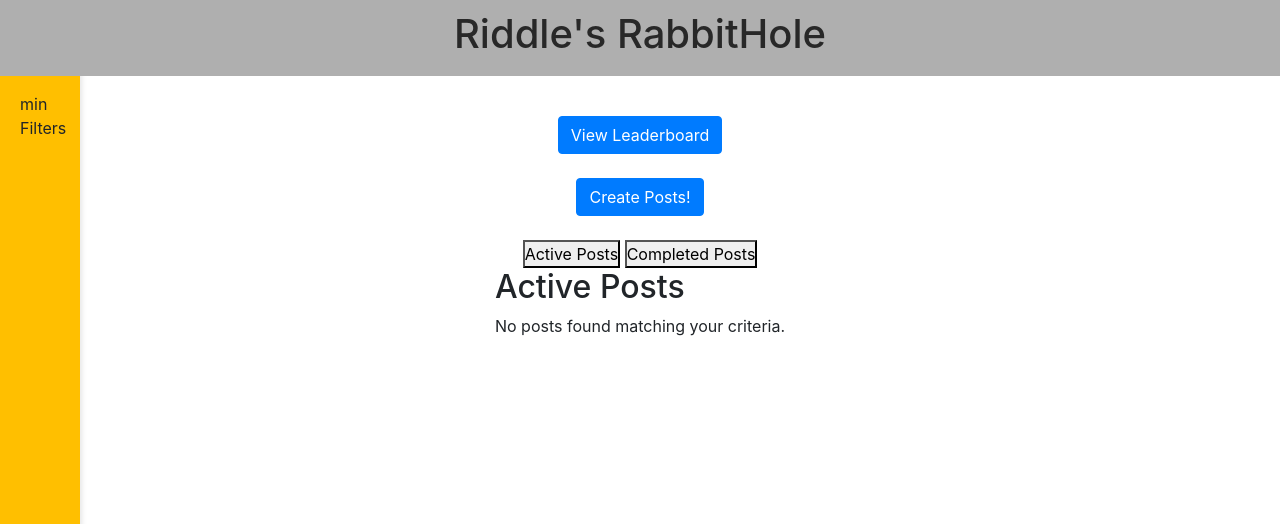
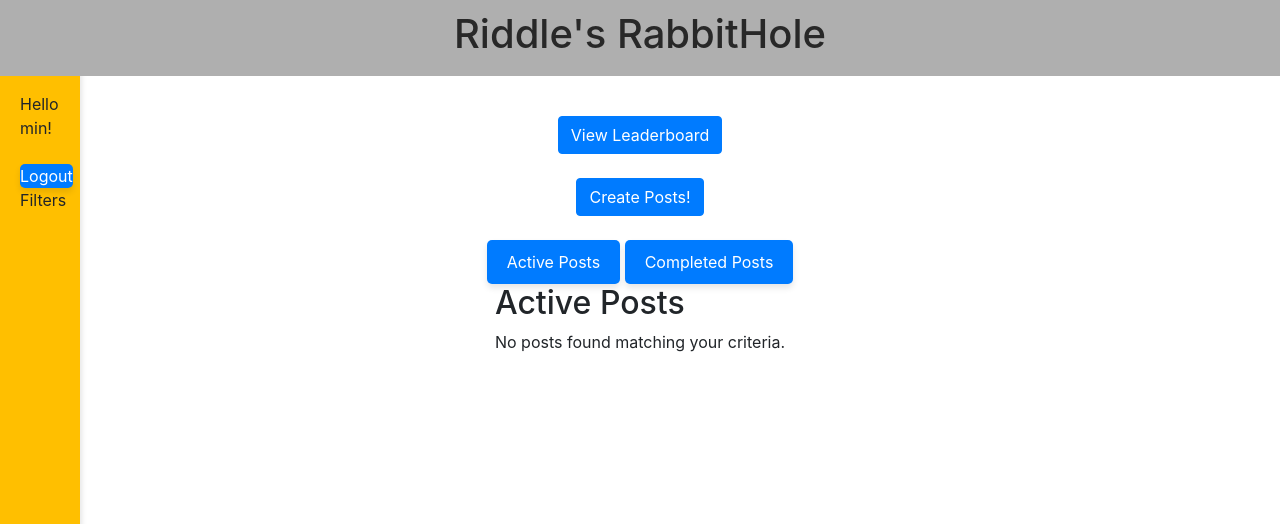
Before and after one commit to riceEx/CITS3403-project, a Flask app: page / in a window 1280 px wide. Shown: the top 524 px of the page. Run offline with Flask 3, Linux system fonts and the light colour scheme; a user stored in the database is signed in; some libraries are stand-ins or nearby versions.

Commit message:
changed button style

```diff
--- a/app.py
+++ b/app.py
@@ -42,9 +42,11 @@ def load_user(user_id):
 def index():
     return render_template('index.html', user=current_user)
 
-@app.route('/create')
-def create():
-    return render_template('create.html', user=current_user)
+
+
+@app.route('/createpost')
+def createpost():
+    return render_template('createpost.html', user=current_user)
 
 @app.route('/leaderboard')
 def leaderboard():
--- a/templates/index.html
+++ b/templates/index.html
@@ -71,6 +71,43 @@
             font-size: 18px;
             margin-top: 50px;
         }
+        .newbutton {
+            display: inline-block;
+            padding: 10px 20px;
+            font-size: 16px;
+            color: #fff;
+            background-color: #007BFF;
+            border: none;
+            border-radius: 5px;
+            cursor: pointer;
+            transition: background-color 0.3s ease, transform 0.2s ease;
+            box-shadow: 0 4px 6px rgba(0, 0, 0, 0.1);
+        }
+
+        .newbutton:hover {
+            background-color: #0056b3;
+        }
+
+        .newbutton:active {
+            transform: scale(0.98);
+        }
+
+        .new button:focus {
+            outline: none;
+            box-shadow: 0 0 0 3px rgba(0, 123, 255, 0.4);
+        }
+        .logoutnew {
+            display: inline-block;
+            font-size: 11;
+            border-radius: 5px;
+            padding: 0;
+            border: none;
+            color: #fff;
+            background-color: #007BFF;
+            cursor: pointer;
+            transition: background-color 0.3s ease, transform 0.2s ease;
+            box-shadow: 0 4px 6px rgba(0, 0, 0, 0.1);
+        }
     </style>
     <div class="header">
         <h1>Riddle's RabbitHole</h1>
@@ -78,12 +115,16 @@
 </head>
 <body>
     <div class="sidebar" id="sidebar">
+
     <div class="login-tab" id="loginButton" onclick="toggleLogin()">
         {% if current_user.is_authenticated %}
             <br><br><br>
-            {{ current_user.username }}
-
+            Hello
+            {{ current_user.username }}!
+            <br><br>
+            <button class="logoutnew" onclick="logout()">Logout</button>
         {% else %}
+            <br><br><br>
             Login
         {% endif %}
     </div>
@@ -92,7 +133,7 @@
 
         {% else %}
             <h3>Login</h3>
-            <form id="loginForm" method="POST" action="/create">
+            <form id="loginForm" method="POST" action="/login">
                 <div class="form-group">
                     <label for="username">Username:</label>
                     <input type="text" id="username" name="username" placeholder="Enter username" required>
@@ -101,7 +142,7 @@
                     <label for="password">Password:</label>
                     <input type="password" id="password" name="password" placeholder="Enter password" required>
                 </div>
-                <button type="submit">Login</button>
+                <button type="submit" class="newbutton">Login</button>
             </form>
             <p>Don't have an account? <a href="{{ url_for('register') }}">Register</a></p>
         {% endif %}
@@ -156,8 +197,8 @@
                 <option value="100">100 items per page</option>
             </select>
         </div>
-        <br><br><br><br><br><br><br><br><br><br><br><br><br><br><br><br><br><br><br><br><br><br><br><br><br><br><br><br><br>
-        <button onclick="logout()">Logout</button>
+        <br>
+
     </div>
 
 
@@ -171,13 +212,13 @@
         <a href="{{ url_for('leaderboard') }}" class="btn btn-primary">View Leaderboard</a>
     </div>
     <div class="mb-4">
-        <a href="{{ url_for('create') }}" class="btn btn-primary">Create Posts!</a>
+        <a href="{{ url_for('createpost') }}" class="btn btn-primary">Create Posts!</a>
     </div>
 
 
     <div class="tabs">
-        <button class="tab-button" onclick="showTab('active')">Active Posts</button>
-        <button class="tab-button" onclick="showTab('completed')">Completed Posts</button>
+        <button class="newbutton" class="tab-button" onclick="showTab('active')">Active Posts</button>
+        <button class="newbutton" class="tab-button" onclick="showTab('completed')">Completed Posts</button>
     </div>
 
     <div id="postsContainer">
```
Also changed, not shown: templates/createpost.html (renamed from templates/create.html, +37 -54 lines), instance/main.db.
